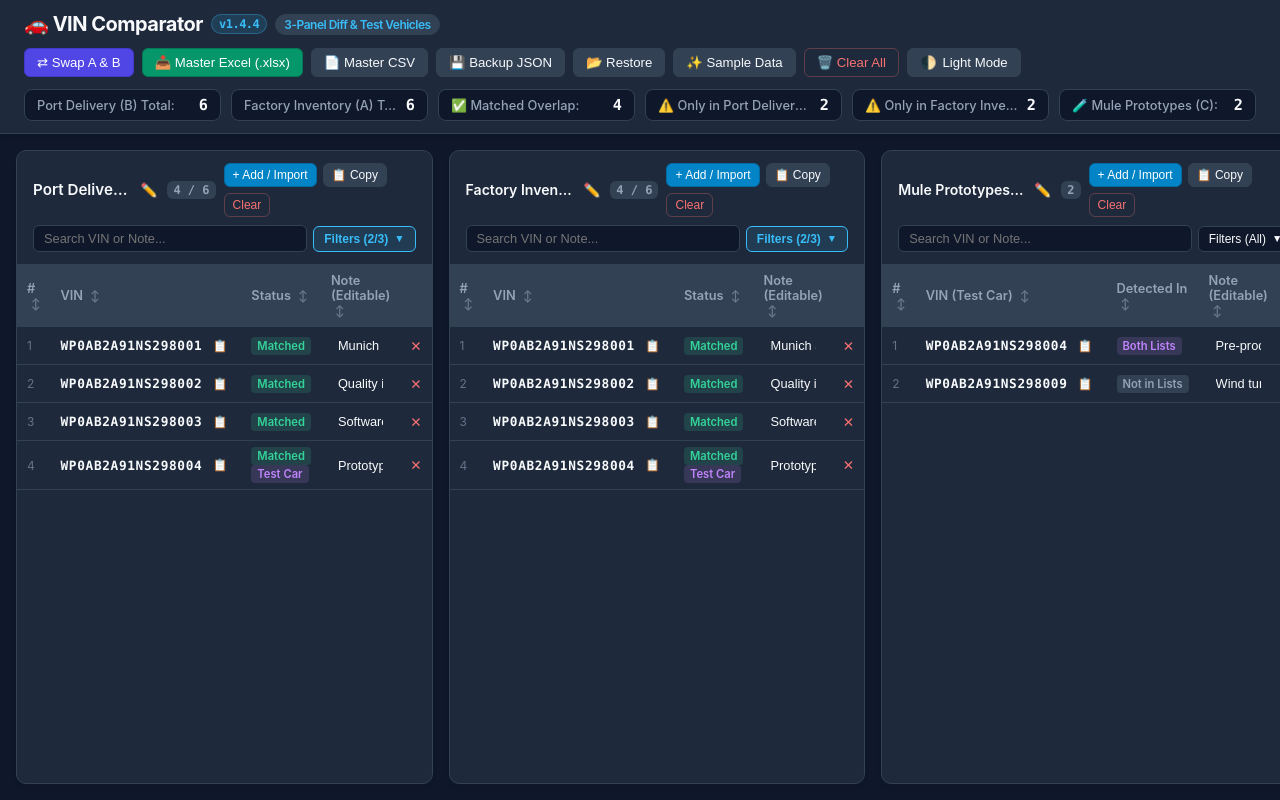
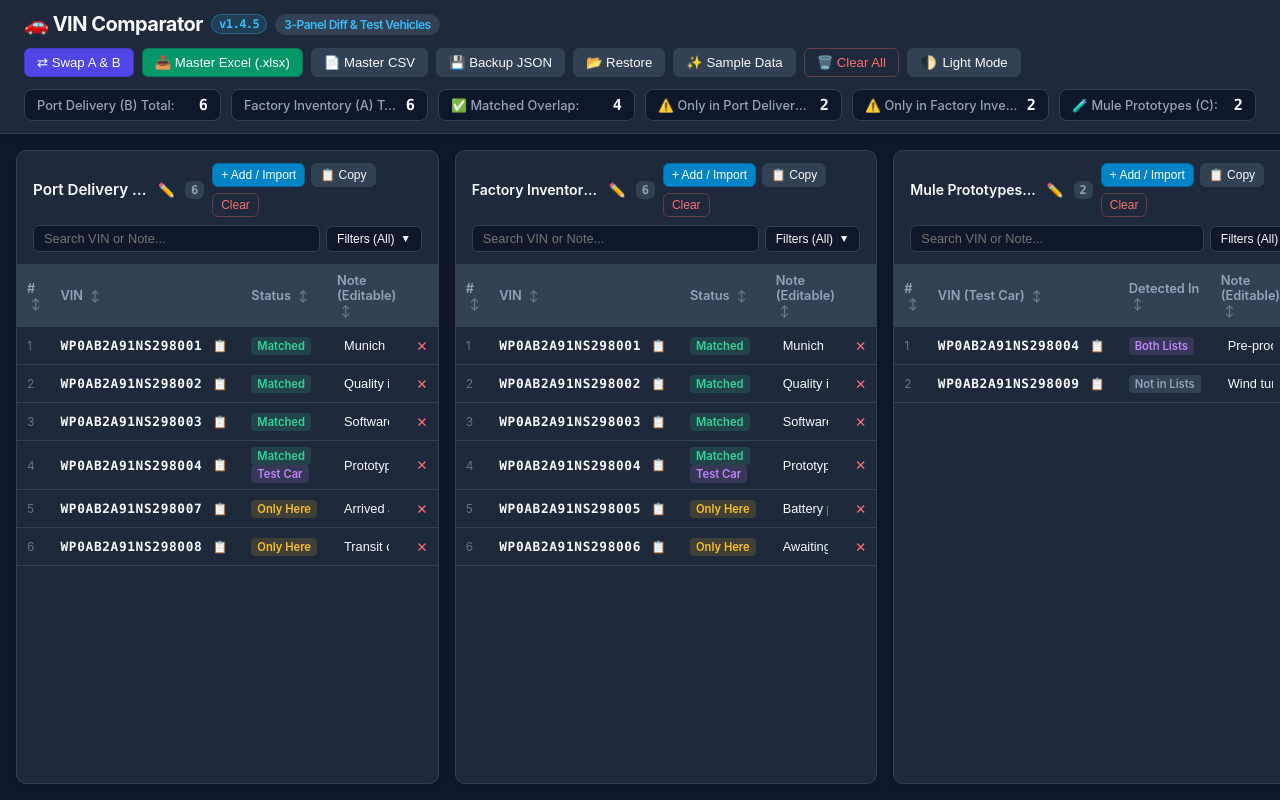
Before and after one commit to CJ-1981/vin-compare, a website: page index.html in a window 1280 px wide. Both pictures are taken after a click on the button "⇄ Swap A & B". Drawn offline with Linux system fonts and the light colour scheme.

Commit message:
fix: translate ONLY_IN_A and ONLY_IN_B filter keys during swap A&B to preserve Only Here persistence

```diff
--- a/index.html
+++ b/index.html
@@ -3,7 +3,7 @@
 <head>
   <meta charset="UTF-8">
   <meta name="viewport" content="width=device-width, initial-scale=1.0">
-  <title>VIN Tri-Panel Comparator & Test Vehicle Filter v1.4.4</title>
+  <title>VIN Tri-Panel Comparator & Test Vehicle Filter v1.4.5</title>
   <!-- Optional SheetJS for XLSX support with fallback -->
   <script src="https://cdn.jsdelivr.net/npm/xlsx@0.18.5/dist/xlsx.full.min.js"></script>
   <style>
@@ -706,7 +706,7 @@
     <div class="header-top">
       <div class="brand-title">
         <span>🚗 VIN Comparator</span>
-        <span class="version-badge">v1.4.4</span>
+        <span class="version-badge">v1.4.5</span>
         <span class="brand-badge">3-Panel Diff & Test Vehicles</span>
       </div>
       <div class="header-actions">
@@ -1398,13 +1398,22 @@
       state.sortState.listA = state.sortState.listB;
       state.sortState.listB = tempSort;
 
-      const tempFilter = state.filterState.listA;
-      state.filterState.listA = state.filterState.listB;
-      state.filterState.listB = tempFilter;
-
-      const tempFilterSet = filterState.listA;
-      filterState.listA = filterState.listB;
-      filterState.listB = tempFilterSet;
+      const newFilterSetA = new Set();
+      filterState.listB.forEach(val => {
+        if (val === 'ONLY_IN_B') newFilterSetA.add('ONLY_IN_A');
+        else newFilterSetA.add(val);
+      });
+
+      const newFilterSetB = new Set();
+      filterState.listA.forEach(val => {
+        if (val === 'ONLY_IN_A') newFilterSetB.add('ONLY_IN_B');
+        else newFilterSetB.add(val);
+      });
+
+      filterState.listA = newFilterSetA;
+      filterState.listB = newFilterSetB;
+      state.filterState.listA = Array.from(newFilterSetA);
+      state.filterState.listB = Array.from(newFilterSetB);
 
       syncFilterCheckboxes();
       updateListTitles();
--- a/package.json
+++ b/package.json
@@ -1,6 +1,6 @@
 {
   "name": "vin-compare-tool",
-  "version": "1.4.4",
+  "version": "1.4.5",
   "description": "3-Panel Standalone VIN Comparison & Test Vehicle Filtering Tool",
   "type": "module",
   "scripts": {
```
Also changed, not shown: tests/app-integrity.test.js (+4 -1 lines), README.md, docs/assets/screenshot.png.
